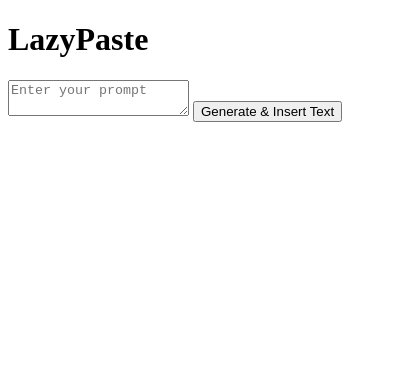
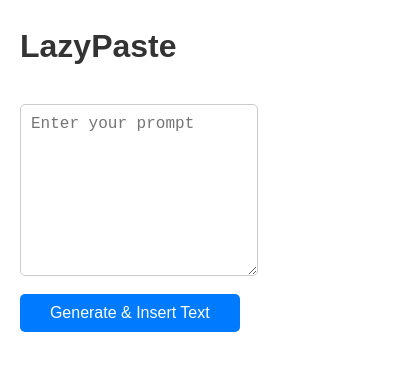
Before and after one commit to LucasHJin/LazyTyper, a browser extension: page popup.html in a window 400 px wide. Drawn offline with Linux system fonts and the light colour scheme.

Commit message:
Update popup.html

```diff
--- a/popup.html
+++ b/popup.html
@@ -4,6 +4,40 @@
   <meta charset="UTF-8">
   <meta name="viewport" content="width=device-width, initial-scale=1.0">
   <title>LazyPaste</title>
+  <style>
+    body {
+      font-family: Arial, sans-serif;
+      margin: 20px;
+      line-height: 1.6;
+    }
+    h1 {
+      text-align: left;
+      color: #333;
+    }
+    textarea {
+      width: 60%;
+      height: 150px;
+      margin: 10px 0;
+      padding: 10px;
+      font-size: 16px;
+      border: 1px solid #ccc;
+      border-radius: 5px;
+    }
+    button {
+      display: block;
+      width: 61%;
+      padding: 10px;
+      background-color: #007BFF;
+      color: #fff;
+      border: none;
+      border-radius: 5px;
+      font-size: 16px;
+      cursor: pointer;
+    }
+    button:hover {
+      background-color: #0056b3;
+    }
+  </style>
 </head>
 <body>
   <h1>LazyPaste</h1>
```
